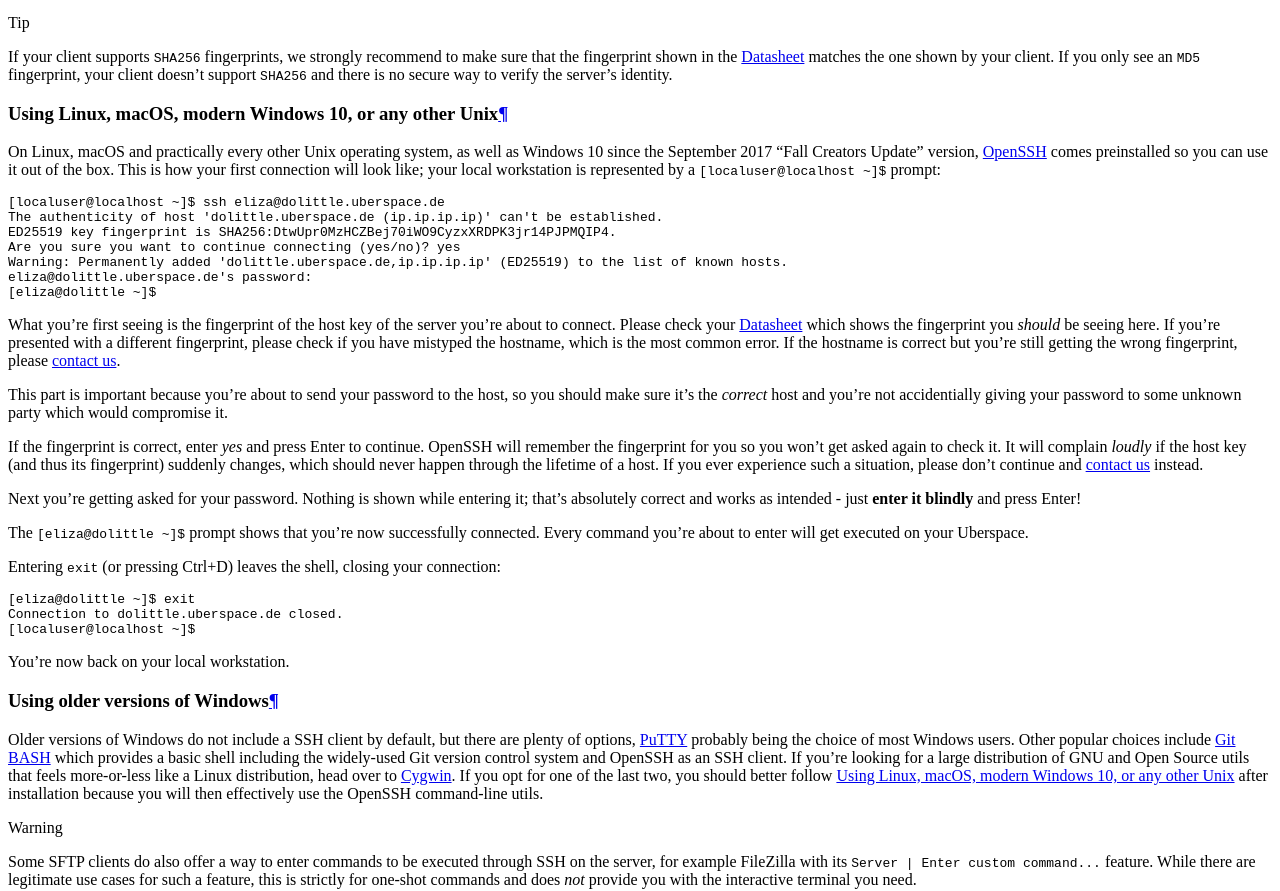
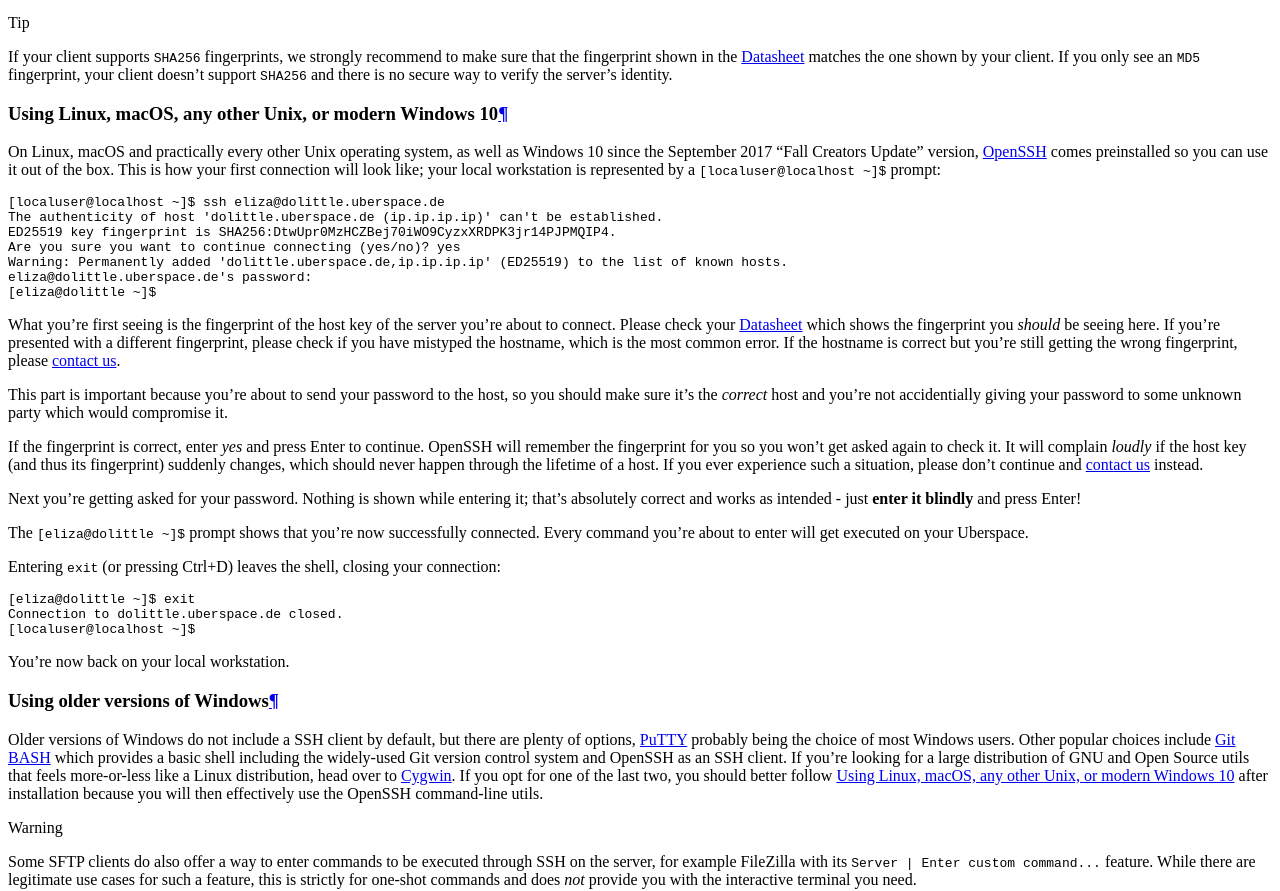
Before and after one commit to Uberspace/manual, a Sphinx documentation site: the page built from source/basics-ssh.rst, in a window 1280 px wide and 1400 px high, scrolled down 1929 px. Shown: the part 157-1048 px from the top of the window. Built offline with Sphinx 7.4.7 and the Read the Docs theme 2.0.0, drawn with Linux system fonts in a browser that asks for light colours; pages that are not in the unit, such as notebooks, are missing from menus.

```diff
--- a/source/basics-ssh.rst
+++ b/source/basics-ssh.rst
@@ -47,7 +47,7 @@ We're now guiding you through your first successful connection to your account.
 
 .. _ssh-using-linux:
 
-Using Linux, macOS, modern Windows 10, or any other Unix
+Using Linux, macOS, any other Unix, or modern Windows 10
 --------------------------------------------------------
 
 On Linux, macOS and practically every other Unix operating system, as well as Windows 10 since the September 2017 "Fall Creators Update" version, `OpenSSH <https://www.openssh.com/>`_
```
